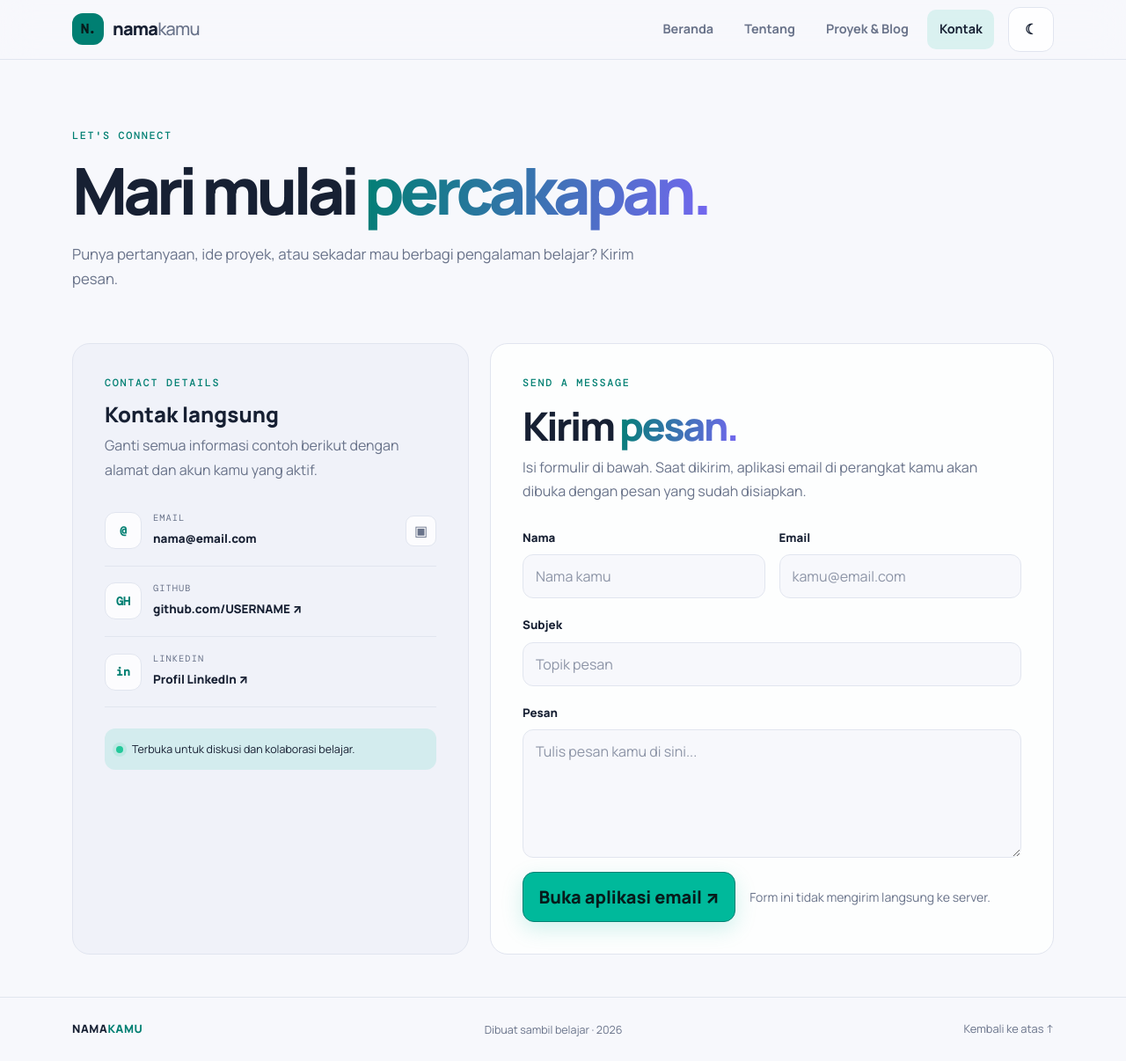
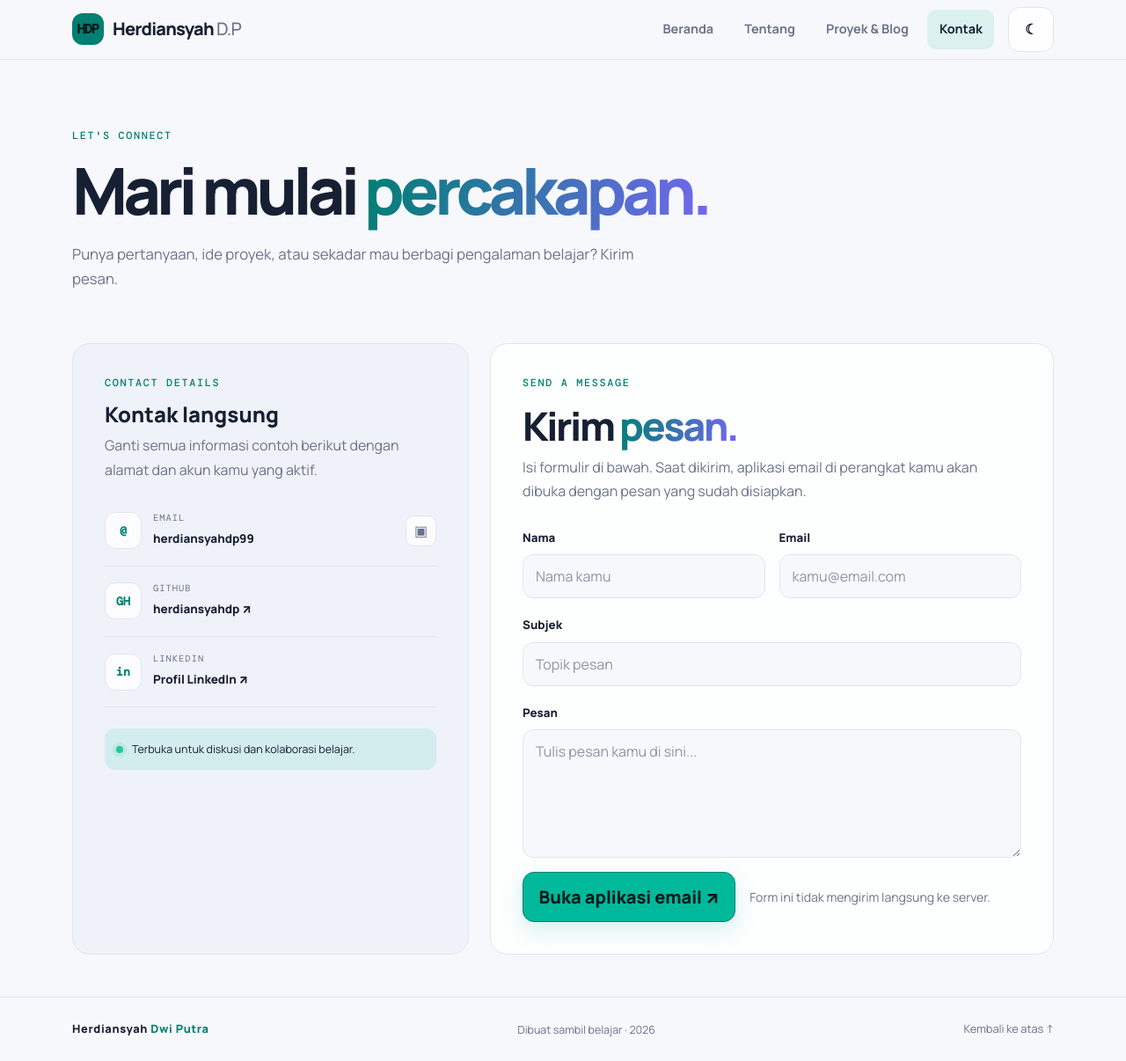
Before and after one commit to herdiansyahdp/CV, a plain HTML site: page kontak.html in a window 1280 px wide. Shown: the whole page at 88% size. Drawn offline with nearby package versions, Linux system fonts and the light colour scheme.

Commit message:
update kontak

```diff
--- a/kontak.html
+++ b/kontak.html
@@ -3,14 +3,14 @@
 <head>
   <meta charset="utf-8"><meta name="viewport" content="width=device-width, initial-scale=1">
   <meta name="description" content="Hubungi untuk diskusi, kolaborasi, dan proyek.">
-  <title>Kontak | Nama Kamu — Portfolio</title>
+  <title>Kontak | CV — Portfolio</title>
   <link rel="icon" type="image/svg+xml" href="assets/img/logo.svg">
   <link href="https://cdn.jsdelivr.net/npm/bootstrap@5.3.8/dist/css/bootstrap.min.css" rel="stylesheet"><link rel="stylesheet" href="assets/css/style.css">
 </head>
 <body data-page="contact">
   <div class="top-progress" id="topProgress"></div>
   <nav class="navbar navbar-expand-lg site-navbar sticky-top"><div class="container">
-    <a class="navbar-brand brand-mark" href="index.html"><span class="brand-symbol">N.</span><span>nama<span class="brand-muted">kamu</span></span></a>
+    <a class="navbar-brand brand-mark" href="index.html"><span class="brand-symbol">HDP</span><span>Herdiansyah <span class="brand-muted">D.P</span></span></a>
     <button class="navbar-toggler" type="button" data-bs-toggle="collapse" data-bs-target="#mainNav" aria-controls="mainNav" aria-expanded="false" aria-label="Buka navigasi"><span class="navbar-toggler-icon"></span></button>
     <div class="collapse navbar-collapse" id="mainNav"><ul class="navbar-nav ms-auto align-items-lg-center gap-lg-2">
       <li class="nav-item"><a class="nav-link" data-nav="home" href="index.html">Beranda</a></li><li class="nav-item"><a class="nav-link" data-nav="about" href="about.html">Tentang</a></li><li class="nav-item"><a class="nav-link" data-nav="blog" href="blog.html">Proyek & Blog</a></li><li class="nav-item"><a class="nav-link" data-nav="contact" href="kontak.html">Kontak</a></li><li class="nav-item ms-lg-2"><button class="btn btn-theme" type="button" data-theme-toggle aria-label="Ubah tema"><span data-theme-icon>☾</span><span class="d-lg-none ms-2" data-theme-label>Mode gelap</span></button></li>
@@ -20,9 +20,9 @@
     <section class="page-hero section-pad"><div class="container"><p class="eyebrow">LET'S CONNECT</p><h1 class="page-title">Mari mulai <span class="text-gradient">percakapan.</span></h1><p class="page-intro">Punya pertanyaan, ide proyek, atau sekadar mau berbagi pengalaman belajar? Kirim pesan.</p></div></section>
     <section class="pb-5"><div class="container"><div class="row g-4">
       <div class="col-lg-5"><div class="contact-info-card h-100"><p class="eyebrow">CONTACT DETAILS</p><h2>Kontak langsung</h2><p class="muted-copy">Ganti semua informasi contoh berikut dengan alamat dan akun kamu yang aktif.</p>
-        <div class="contact-detail"><span class="contact-icon">@</span><div><small>EMAIL</small><a href="mailto:nama@email.com" id="emailAddress">nama@email.com</a></div><button class="copy-btn" type="button" data-copy-email="nama@email.com" aria-label="Salin email" title="Salin email">▣</button></div>
-        <div class="contact-detail"><span class="contact-icon">GH</span><div><small>GITHUB</small><a href="https://github.com/USERNAME" target="_blank" rel="noreferrer">github.com/USERNAME ↗</a></div></div>
-        <div class="contact-detail"><span class="contact-icon">in</span><div><small>LINKEDIN</small><a href="https://www.linkedin.com/in/USERNAME" target="_blank" rel="noreferrer">Profil LinkedIn ↗</a></div></div>
+        <div class="contact-detail"><span class="contact-icon">@</span><div><small>EMAIL</small><a href="mailto:herdiansyahdp99@gmail.com" id="emailAddress">herdiansyahdp99</a></div><button class="copy-btn" type="button" data-copy-email="herdiansyahdp99@gmail.com" aria-label="Salin email" title="Salin email">▣</button></div>
+        <div class="contact-detail"><span class="contact-icon">GH</span><div><small>GITHUB</small><a href="https://github.com/herdiansyahdp" target="_blank" rel="noreferrer">herdiansyahdp ↗</a></div></div>
+        <div class="contact-detail"><span class="contact-icon">in</span><div><small>LINKEDIN</small><a href="https://www.linkedin.com/in/herdiansyah-dwi-putra-ba059b371/" target="_blank" rel="noreferrer">Profil LinkedIn ↗</a></div></div>
         <div class="availability-note"><span class="status-dot"></span><span>Terbuka untuk diskusi dan kolaborasi belajar.</span></div><p class="copy-feedback small mb-0" id="copyFeedback" aria-live="polite"></p>
       </div></div>
       <div class="col-lg-7"><div class="surface-card h-100"><p class="eyebrow">SEND A MESSAGE</p><h2 class="section-title mb-2">Kirim <span class="text-gradient">pesan.</span></h2><p class="muted-copy mb-4">Isi formulir di bawah. Saat dikirim, aplikasi email di perangkat kamu akan dibuka dengan pesan yang sudah disiapkan.</p>
@@ -36,6 +36,6 @@
       </div></div>
     </div></div></section>
   </main>
-  <footer class="site-footer"><div class="container d-flex flex-column flex-md-row align-items-center justify-content-between gap-2"><a class="footer-brand" href="index.html">NAMA<span>KAMU</span></a><p class="mb-0">Dibuat sambil belajar · <span data-year></span></p><a href="#top" class="back-top">Kembali ke atas ↑</a></div></footer>
+  <footer class="site-footer"><div class="container d-flex flex-column flex-md-row align-items-center justify-content-between gap-2"><a class="footer-brand" href="index.html">Herdiansyah <span>Dwi Putra</span></a><p class="mb-0">Dibuat sambil belajar · <span data-year></span></p><a href="#top" class="back-top">Kembali ke atas ↑</a></div></footer>
   <script src="https://cdn.jsdelivr.net/npm/bootstrap@5.3.8/dist/js/bootstrap.bundle.min.js"></script><script src="assets/js/main.js"></script>
 </body></html>
```
Also changed, not shown: index.html (+1 -1 lines).
